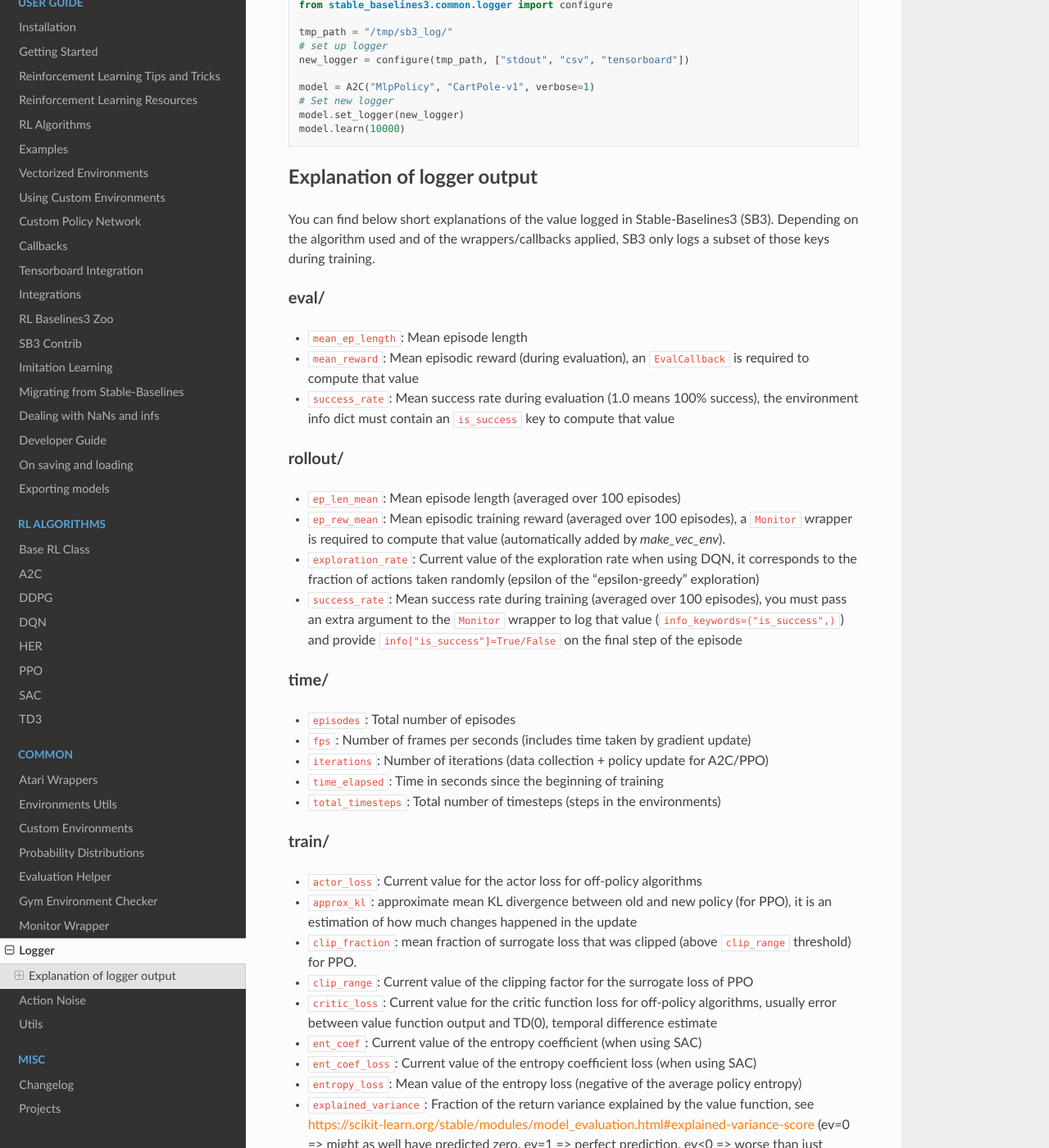
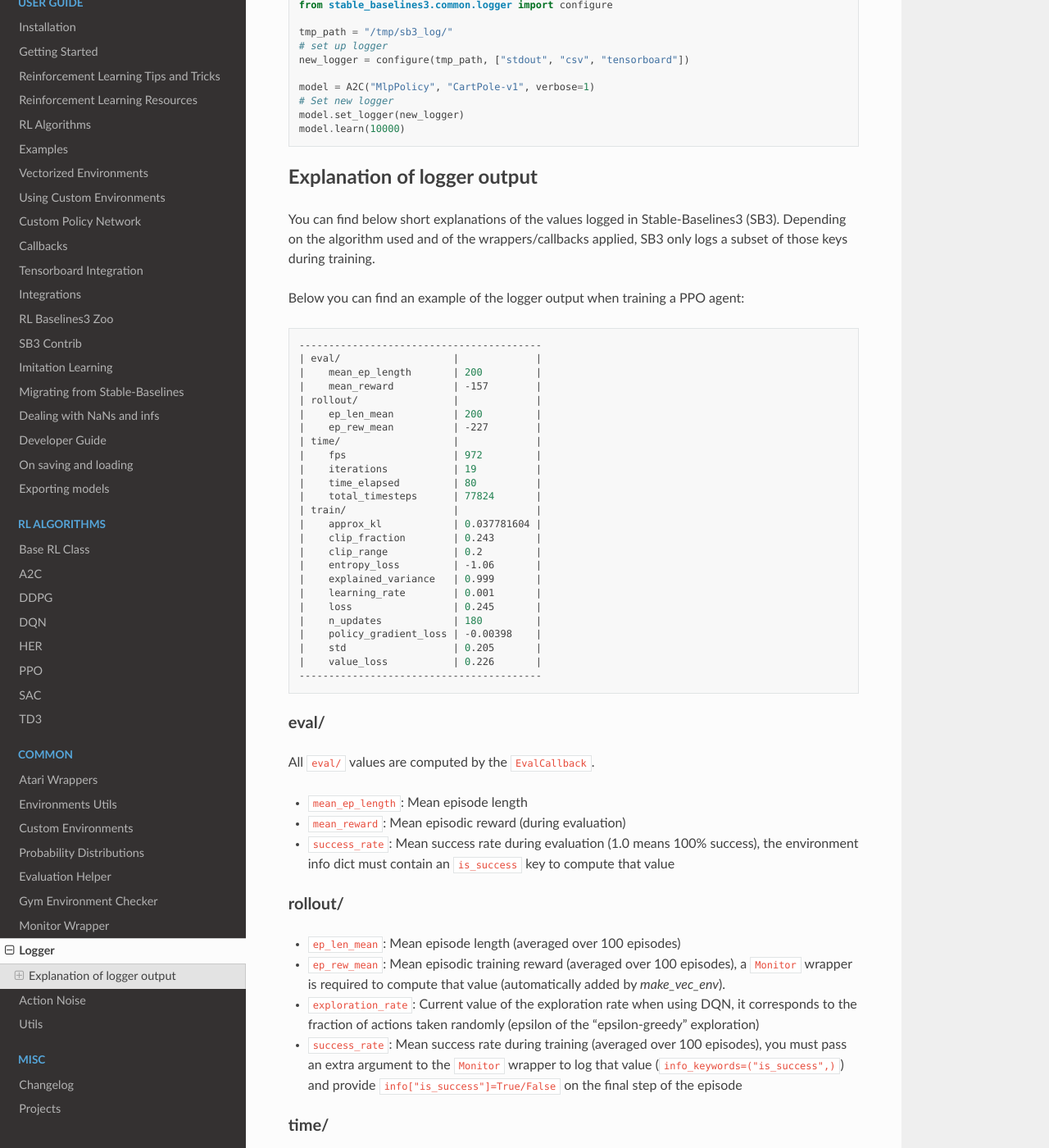
Before and after one commit to DLR-RM/stable-baselines3, a Sphinx documentation site: the page built from docs/common/logger.rst, in a window 1280 px wide and 1400 px high, scrolled down 388 px. Shown: the whole window at 82% size. Built offline with Sphinx 7.4.7 and the Read the Docs theme 2.0.0, drawn with Linux system fonts in a browser that asks for light colours; the version number could not be read and is left out.

Commit message:
Add example output

```diff
--- a/docs/common/logger.rst
+++ b/docs/common/logger.rst
@@ -32,13 +32,46 @@ Available formats are ``["stdout", "csv", "log", "tensorboard", "json"]``.
 Explanation of logger output
 ----------------------------
 
-You can find below short explanations of the value logged in Stable-Baselines3 (SB3).
+You can find below short explanations of the values logged in Stable-Baselines3 (SB3).
 Depending on the algorithm used and of the wrappers/callbacks applied, SB3 only logs a subset of those keys during training.
+
+Below you can find an example of the logger output when training a PPO agent:
+
+.. code-block:: bash
+
+  -----------------------------------------
+  | eval/                   |             |
+  |    mean_ep_length       | 200         |
+  |    mean_reward          | -157        |
+  | rollout/                |             |
+  |    ep_len_mean          | 200         |
+  |    ep_rew_mean          | -227        |
+  | time/                   |             |
+  |    fps                  | 972         |
+  |    iterations           | 19          |
+  |    time_elapsed         | 80          |
+  |    total_timesteps      | 77824       |
+  | train/                  |             |
+  |    approx_kl            | 0.037781604 |
+  |    clip_fraction        | 0.243       |
+  |    clip_range           | 0.2         |
+  |    entropy_loss         | -1.06       |
+  |    explained_variance   | 0.999       |
+  |    learning_rate        | 0.001       |
+  |    loss                 | 0.245       |
+  |    n_updates            | 180         |
+  |    policy_gradient_loss | -0.00398    |
+  |    std                  | 0.205       |
+  |    value_loss           | 0.226       |
+  -----------------------------------------
+
 
 eval/
 ^^^^^
+All ``eval/`` values are computed by the ``EvalCallback``.
+
 - ``mean_ep_length``: Mean episode length
-- ``mean_reward``: Mean episodic reward (during evaluation), an ``EvalCallback`` is required to compute that value
+- ``mean_reward``: Mean episodic reward (during evaluation)
 - ``success_rate``: Mean success rate during evaluation (1.0 means 100% success), the environment info dict must contain an ``is_success`` key to compute that value
 
 rollout/
```
